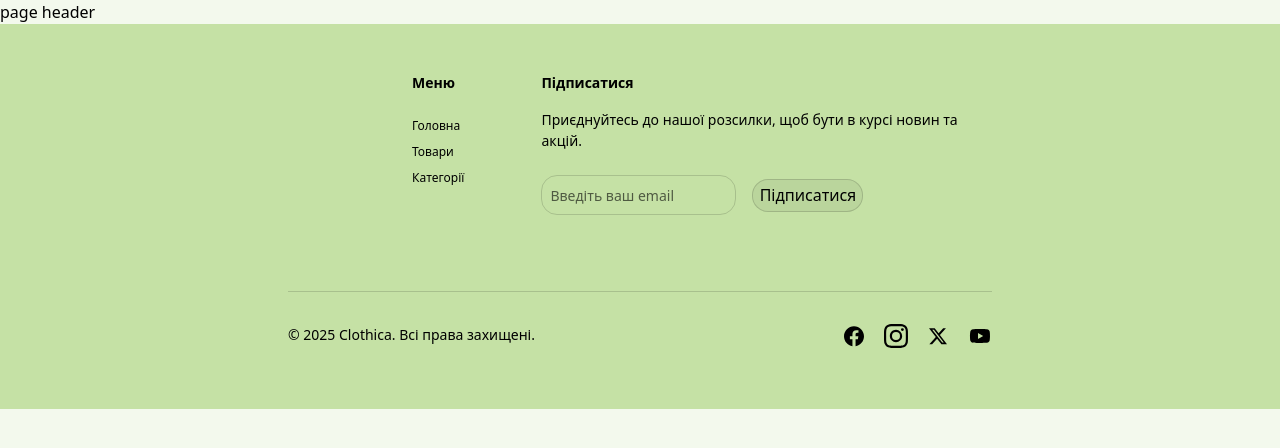
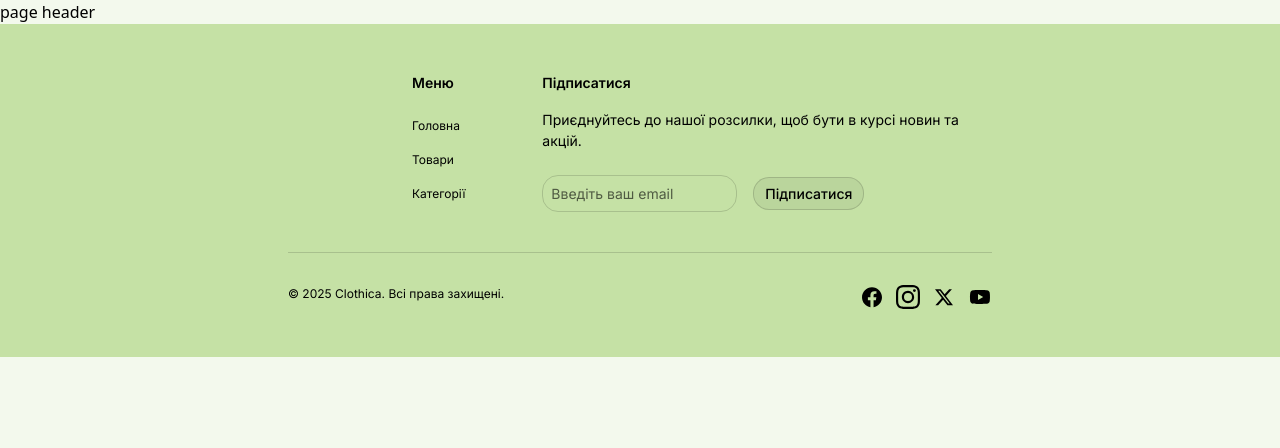
Before and after one commit to DmitriyPast/clothica-team-goit, a Next.js app: page / in a window 1280 px wide. Shown: the top 448 px of the page. Built offline with nearby package versions, Linux system fonts and the light colour scheme.

Commit message:
recheck and fix margins

```diff
--- a/components/Footer/Footer.module.css
+++ b/components/Footer/Footer.module.css
@@ -1,6 +1,7 @@
 .footer {
   background-color: #c5e1a5;
   padding: 48px 0px;
+  font-family: var(--font-family);
 }
 
 .logo {
@@ -17,6 +18,14 @@
   margin-bottom: 40px;
 }
 
+.footerMenu {
+  display: flex;
+  flex-direction: column;
+  align-items: center;
+  /* gap: 16px; */
+  /* margin-bottom: 32px; */
+}
+
 .menu {
   margin-bottom: 16px;
   font-size: 16px;
@@ -28,14 +37,19 @@
   display: flex;
   flex-direction: column;
   align-items: center;
-    gap: 8px;
-    margin-bottom: 32px;
+  /* gap: 16px; */
+}
+
+.footerLink {
+  align-content: center;
 }
 
 .footerItem {
   font-size: 14px;
   line-height: 150%;
   font-weight: 400;
+  height: 37px;
+  display: flex;
 }
 
 .subscribe {
@@ -69,6 +83,11 @@
   color: #000;
 }
 
+.input:focus,
+.input:hover {
+  border: 1px solid #3b4331;
+}
+
 .input::placeholder {
   font-size: 16px;
   line-height: 150%;
@@ -78,8 +97,8 @@
 
 .button {
   width: 124px;
-    height: 40px;
-    padding: 8px;
+  height: 36px;
+  /* padding: 8px; */
   border: 1px solid rgba(0, 0, 0, 0.15);
   border-radius: 16px;
   background: rgba(0, 0, 0, 0.05);
@@ -89,9 +108,20 @@
   color: #000;
 }
 
-.footerSocials {
-    border-top: 1px solid rgba(0, 0, 0, 0.15);
-    padding-top: 32px;
+.button:hover,
+.button:focus {
+  background: #9db484;
+}
+
+.button:active {
+  background: #3b4331;
+  color: #fff;
+}
+
+.button:disabled {
+  background: #c5e1a5;
+  color: #000;
+  opacity: 0.4;
 }
 
 .rights {
@@ -102,15 +132,44 @@
   font-weight: 400;
 }
 
+.footerSocials {
+  border-top: 1px solid rgba(0, 0, 0, 0.15);
+  padding-top: 32px;
+}
+
 .socialList {
   display: flex;
   flex-direction: row;
   justify-content: center;
-    gap: 18px;
+  gap: 12px;
 }
-.svgIcons{
+
+.socialItem {
+  display: flex;
+  align-content: center;
+  width: 44px;
+  height: 44px;
+}
+
+.socialLinks {
+  transition: fill 250ms cubic-bezier(0.4, 0, 0.2, 1);
+  /* width: 44px; */
+  padding: 6px;
+}
+.svgIcons {
   width: 32px;
   height: 32px;
+}
+@media screen and (max-width: 767px) {
+  /* .menuContainer {
+    text-align: center;
+  } */
+
+  .footerMenu {
+    align-items: center;
+    /* gap: 16px; */
+    margin-bottom: 32px;
+  }
 }
 
 @media screen and (min-width: 768px) {
@@ -130,13 +189,18 @@
     gap: 40px;
   }
 
-    .menu {
-        font-size: 14px;
+  .footerMenu {
+    align-items: flex-start;
+  }
+
+  .footerList {
+    align-items: flex-start;
   }
 
   .footerItem {
-        font-size: 12px;
+    /* font-size: 12px; */
     transition: color 250ms cubic-bezier(0.4, 0, 0.2, 1);
+    /* height: 34px; */
   }
 
   .footerItem:hover,
@@ -144,8 +208,63 @@
     color: #3b4331;
   }
 
-    .footerList {
-        align-items: flex-start;
+  .input {
+    max-width: 273px;
+    /* height: 37px; */
+    transition: border 250ms cubic-bezier(0.4, 0, 0.2, 1);
+    /* font-size: 14px; */
+  }
+
+  .button {
+    display: flex;
+    align-items: center;
+    justify-content: center;
+    transition:
+      background 250ms cubic-bezier(0.4, 0, 0.2, 1),
+      color 250ms cubic-bezier(0.4, 0, 0.2, 1);
+  }
+
+  .rights {
+    margin: 0;
+  }
+
+  .footerSocials {
+    display: flex;
+    justify-content: space-between;
+  }
+
+  .socialItem {
+    display: flex;
+    align-content: center;
+    width: 24px;
+    height: 24px;
+  }
+
+  .socialLinks {
+    /* width: 44px; */
+    padding: 0;
+  }
+
+  .svgIcons {
+    width: 24px;
+    height: 24px;
+  }
+
+  .svgIcons:hover,
+  .svgIcons:focus {
+    border: 1px solid #000;
+    border-radius: 100px;
+  }
+}
+
+@media screen and (min-width: 768px) and (max-width: 1439px) {
+  .menu {
+    font-size: 14px;
+  }
+
+  .footerItem {
+    font-size: 12px;
+    height: 34px;
   }
 
   .subscribe {
@@ -158,61 +277,23 @@
 
   .input {
     max-width: 273px;
-        transition: border 250ms cubic-bezier(0.4, 0, 0.2, 1);
+    height: 37px;
+    font-size: 14px;
   }
 
   .input::placeholder {
     font-size: 14px;
   }
 
-    .input:focus,
-    .input:hover {
-        border: 1px solid #3b4331;
+  .button {
+    max-width: 111px;
+    height: 33px;
+    font-size: 14px;
   }
 
-    .button {
-        display: flex;
-        align-items: center;
-        justify-content: center;
-        max-width: 111px;
-        height: 33px;
-        transition: background 250ms cubic-bezier(0.4, 0, 0.2, 1),
-            color 250ms cubic-bezier(0.4, 0, 0.2, 1);
-    }
-
-    .button:hover,
-    .button:focus {
-        background: #9db484;
-    }
-
-    .button:active {
-        background: #3b4331;
-        color: #fff;
-    }
-
-    .button:disabled {
-        background: #c5e1a5;
-        color: #000;
-        opacity: 0.4;
-    }
-
-    .footerSocials {
-        display: flex;
-        justify-content: space-between;
-    }
-
-    .socialLinks {
-        transition: fill 250ms cubic-bezier(0.4, 0, 0.2, 1);
-    }
-
-    .svgIcons{
-    width: 24px;
-    height: 24px;
-    }
-    .svgIcons:hover,
-    .svgIcons:focus {
-        border: 1px solid #000;
-        border-radius: 100px;
+  .rights {
+    font-size: 12px;
+    margin: 0;
   }
 }
 
@@ -226,35 +307,11 @@
   }
 
   .linksContainer {
-        gap: 322px;
-    }
-
-    .menu {
-        font-size: 16px;
-    }
-
-    .footerItem {
-        font-size: 14px;
-    }
-
-    .footerList {
-        align-items: flex-start;
-    }
-
-    .subscribe {
-        font-size: 16px;
-    }
-
-    .text {
-        font-size: 16px;
+    gap: 328px;
   }
 
   .input {
     width: 260px;
-    }
-
-    .input::placeholder {
-        font-size: 16px;
   }
 
   .button {
--- a/components/Footer/Footer.tsx
+++ b/components/Footer/Footer.tsx
@@ -1,8 +1,9 @@
-import Link from "next/link";
+import Link from 'next/link';
 import css from './Footer.module.css';
 
 export default function Footer() {
-  return <footer className={css.footer}>
+  return (
+    <footer className={css.footer}>
       <div className="container">
         <div className={css.containerWrap}>
           <div className={css.linksContainer}>
@@ -11,17 +12,23 @@ export default function Footer() {
                 <use href="/logo.svg"></use>
               </svg>
             </a>
-        <div className={css.footerList}>
+            <div className={css.footerMenu}>
               <h2 className={css.menu}>Меню</h2>
               <ul className={css.footerList}>
                 <li className={css.footerItem}>
-              <a href="">Головна</a>
+                  <a href="" className={css.footerLink}>
+                    Головна
+                  </a>
                 </li>
                 <li className={css.footerItem}>
-              <a href="">Товари</a>
+                  <a href="" className={css.footerLink}>
+                    Товари
+                  </a>
                 </li>
                 <li className={css.footerItem}>
-              <a href="">Категорії</a>
+                  <a href="" className={css.footerLink}>
+                    Категорії
+                  </a>
                 </li>
               </ul>
             </div>
@@ -48,63 +55,52 @@ export default function Footer() {
         </div>
 
         <div className={css.footerSocials}>
-      <p className={css.rights}>
-        © 2025 Clothica. Всі права захищені.
-      </p>
+          <p className={css.rights}>© 2025 Clothica. Всі права захищені.</p>
           <ul className={css.socialList}>
-        <li>
+            <li className={css.socialItem}>
               <Link
                 href="https://www.facebook.com"
                 aria-label="facebook"
                 target="_blank"
                 className={css.socialLinks}
               >
-              <svg
-                className={css.svgIcons}
-                aria-hidden="true">
+                <svg className={css.svgIcons} aria-hidden="true">
                   <use href="/sprite.svg#Facebook"></use>
                 </svg>
               </Link>
             </li>
-        <li>
+            <li className={css.socialItem}>
               <Link
                 href="https://www.instagram.com"
                 aria-label="Instagram"
                 target="_blank"
                 className={css.socialLinks}
               >
-            <svg
-                className={css.svgIcons}
-                aria-hidden="true"
-            >
+                <svg className={css.svgIcons} aria-hidden="true">
                   <use href="/sprite.svg#Instagram"></use>
                 </svg>
               </Link>
             </li>
-        <li>
+            <li className={css.socialItem}>
               <Link
                 href="https://x.com"
                 aria-label="x"
                 target="_blank"
                 className={css.socialLinks}
               >
-              <svg
-                className={css.svgIcons}
-                aria-hidden="true">
+                <svg className={css.svgIcons} aria-hidden="true">
                   <use href="/sprite.svg#X"></use>
                 </svg>
               </Link>
             </li>
-        <li>
+            <li className={css.socialItem}>
               <Link
                 href="https://www.youtube.com"
                 aria-label="youtube"
                 target="_blank"
                 className={css.socialLinks}
               >
-              <svg
-                className={css.svgIcons}
-                aria-hidden="true">
+                <svg className={css.svgIcons} aria-hidden="true">
                   <use href="/sprite.svg#Youtube"></use>
                 </svg>
               </Link>
@@ -112,5 +108,6 @@ export default function Footer() {
           </ul>
         </div>
       </div>
-</footer>;
+    </footer>
+  );
 }
```
Lines whose indentation alone changed are shown as unchanged.
